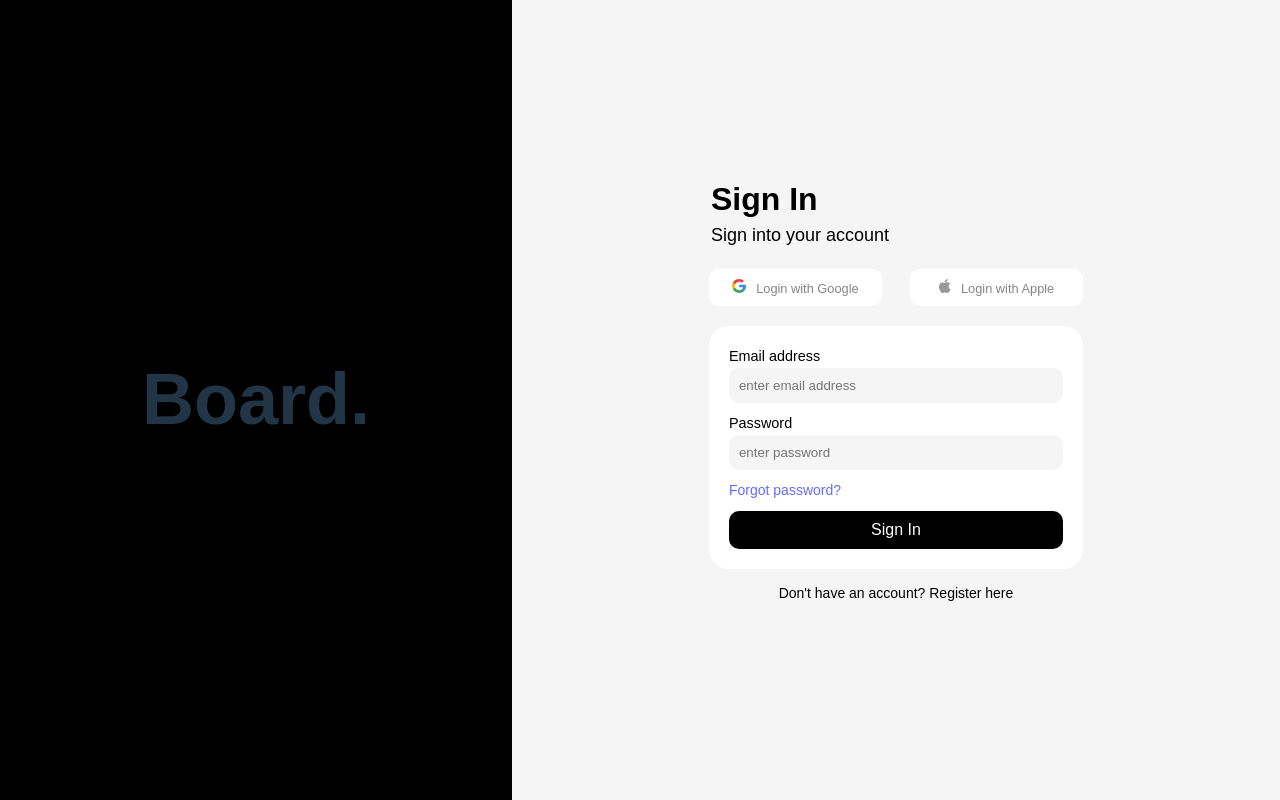
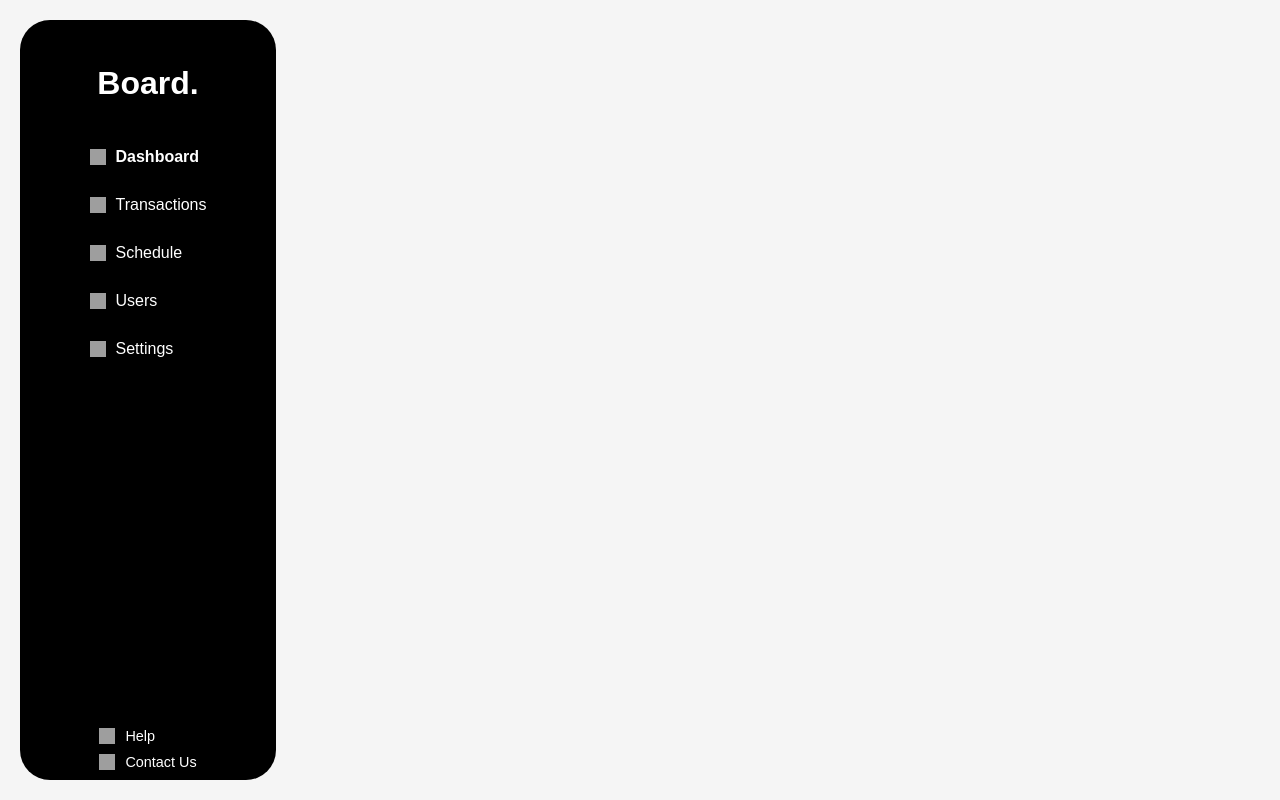
Before and after one commit to shivankkunwar/reactDashboard, a React (Vite) app: page / in a window 1280 px wide. Built offline with nearby package versions, Linux system fonts and the light colour scheme; grey boxes are pictures that could not be loaded.

Commit message:
dashboard side bar created

```diff
--- a/src/App.jsx
+++ b/src/App.jsx
@@ -2,13 +2,15 @@ import { useState } from 'react'
 
 import './App.css'
 import  Login from './Login/Login'
-
+import Dashboard from './DashBoard/Dashboard'
 function App() {
   const [count, setCount] = useState(0)
 
   return (
     <>
-      <Login/>
+      {/* <Login/> */}
+
+      <Dashboard/>
     </>
   )
 }
--- /dev/null
+++ b/src/DashBoard/Dashboard.css
@@ -0,0 +1,73 @@
+.dashboard {
+    display: flex;
+    height: 100vh;
+    background-color: #f5f5f5;
+  }
+
+  .left-container {
+    display: flex;
+    flex-direction: column;
+    width: 20%;
+    background-color: #000000;
+    color: #ffffff;
+    margin: 20px;
+    border-radius: 30px;
+  }
+
+  .title {
+    font-size: 2rem;
+    font-weight: 700;
+    line-height: 87.77px;
+    margin-top: 20px;
+    margin-bottom: 20px;
+  }
+
+  .route-items {
+    display: flex;
+    flex-direction: column;
+  }
+
+  .route-item {
+    display: flex;
+    align-items: center;
+
+    margin-bottom: 30px;
+  }
+
+  .route-icon {
+    width: 16px;
+    height: 16px;
+    margin-right: 10px;
+  }
+
+  .route-text {
+    font-size: 1rem;
+  }
+
+  .bottom-options {
+    margin-top: auto;
+  }
+
+  .bottom-option {
+    display: flex;
+    align-items: center;
+    margin-bottom: 10px;
+  }
+
+  .bottom-icon {
+    width: 16px;
+    height: 16px;
+    margin-right: 10px;
+  }
+
+  .bottom-text {
+    font-size: 0.9rem;
+  }
+
+  .right-container {
+    flex: 1;
+
+  }
+  .active{
+    font-weight: bold;
+  }
--- /dev/null
+++ b/src/DashBoard/Dashboard.jsx
@@ -0,0 +1,48 @@
+import React from 'react'
+import './DashBoard.css'
+function Dashboard() {
+  return (
+    <div className="dashboard">
+      <div className="left-container">
+        <h1 className="title">Board.</h1>
+        <div className="route-items">
+          <div className="route-item">
+            <img src="icon1.png" alt="Icon" className="route-icon" />
+            <span className="route-text active">Dashboard</span>
+          </div>
+          <div className="route-item">
+            <img src="icon2.png" alt="Icon" className="route-icon" />
+            <span className="route-text">Transactions</span>
+          </div>
+          <div className="route-item">
+            <img src="icon3.png" alt="Icon" className="route-icon" />
+            <span className="route-text">Schedule</span>
+          </div>
+          <div className="route-item">
+            <img src="icon4.png" alt="Icon" className="route-icon" />
+            <span className="route-text">Users</span>
+          </div>
+          <div className="route-item">
+            <img src="icon5.png" alt="Icon" className="route-icon" />
+            <span className="route-text">Settings</span>
+          </div>
+        </div>
+        <div className="bottom-options">
+          <div className="bottom-option">
+            <img src="help.png" alt="Icon" className="bottom-icon" />
+            <span className="bottom-text">Help</span>
+          </div>
+          <div className="bottom-option">
+            <img src="contact.png" alt="Icon" className="bottom-icon" />
+            <span className="bottom-text">Contact Us</span>
+          </div>
+        </div>
+      </div>
+      <div className="right-container">
+        {}
+      </div>
+    </div>
+  )
+}
+
+export default Dashboard
--- a/src/index.css
+++ b/src/index.css
@@ -1,11 +1,5 @@
 :root {
-  font-family: Inter, system-ui, Avenir, Helvetica, Arial, sans-serif;
-  line-height: 1.5;
-  font-weight: 400;
 
-  color-scheme: light dark;
-  color: rgba(255, 255, 255, 0.87);
-  background-color: #242424;
 
   font-synthesis: none;
   text-rendering: optimizeLegibility;
```
